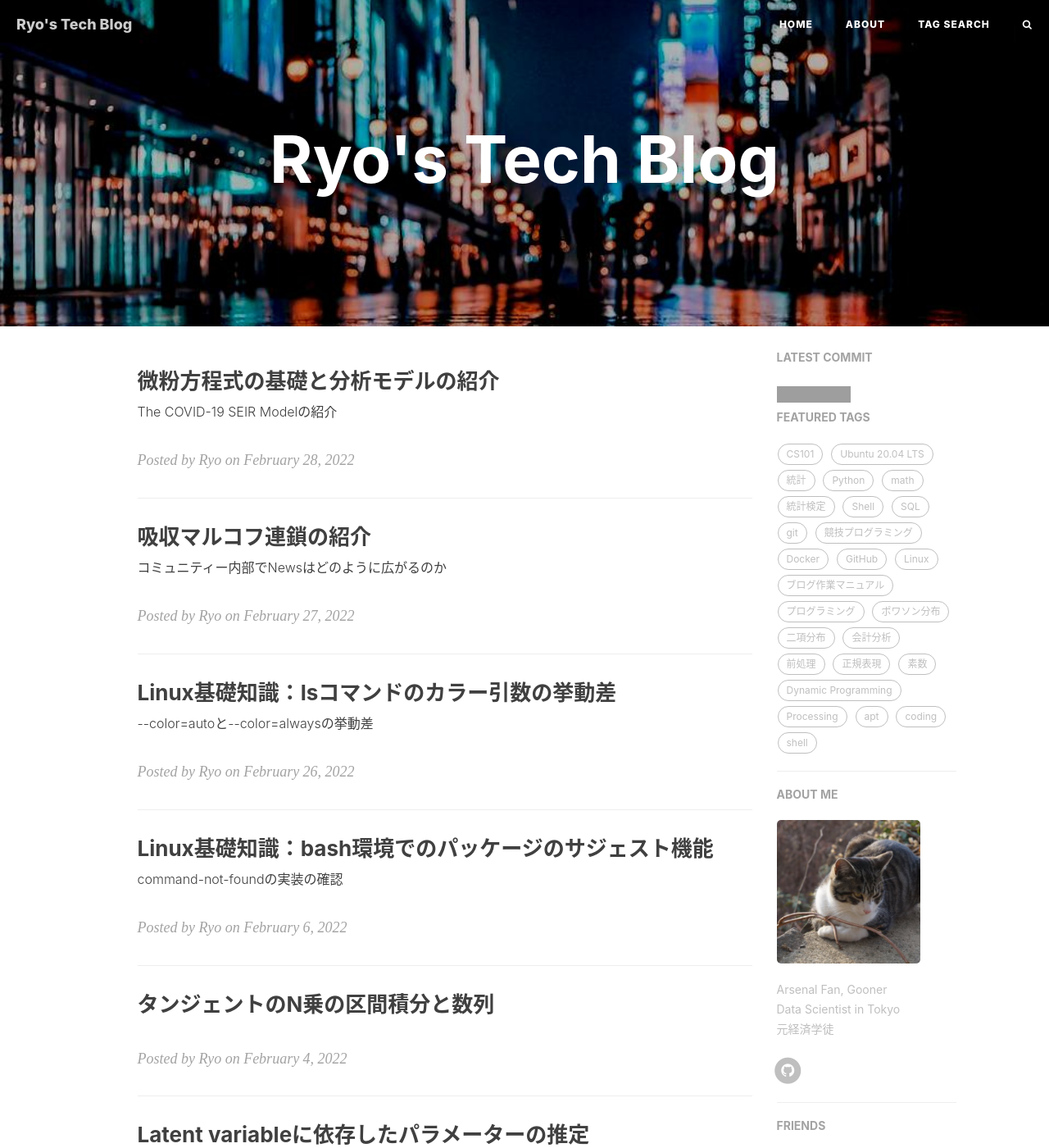
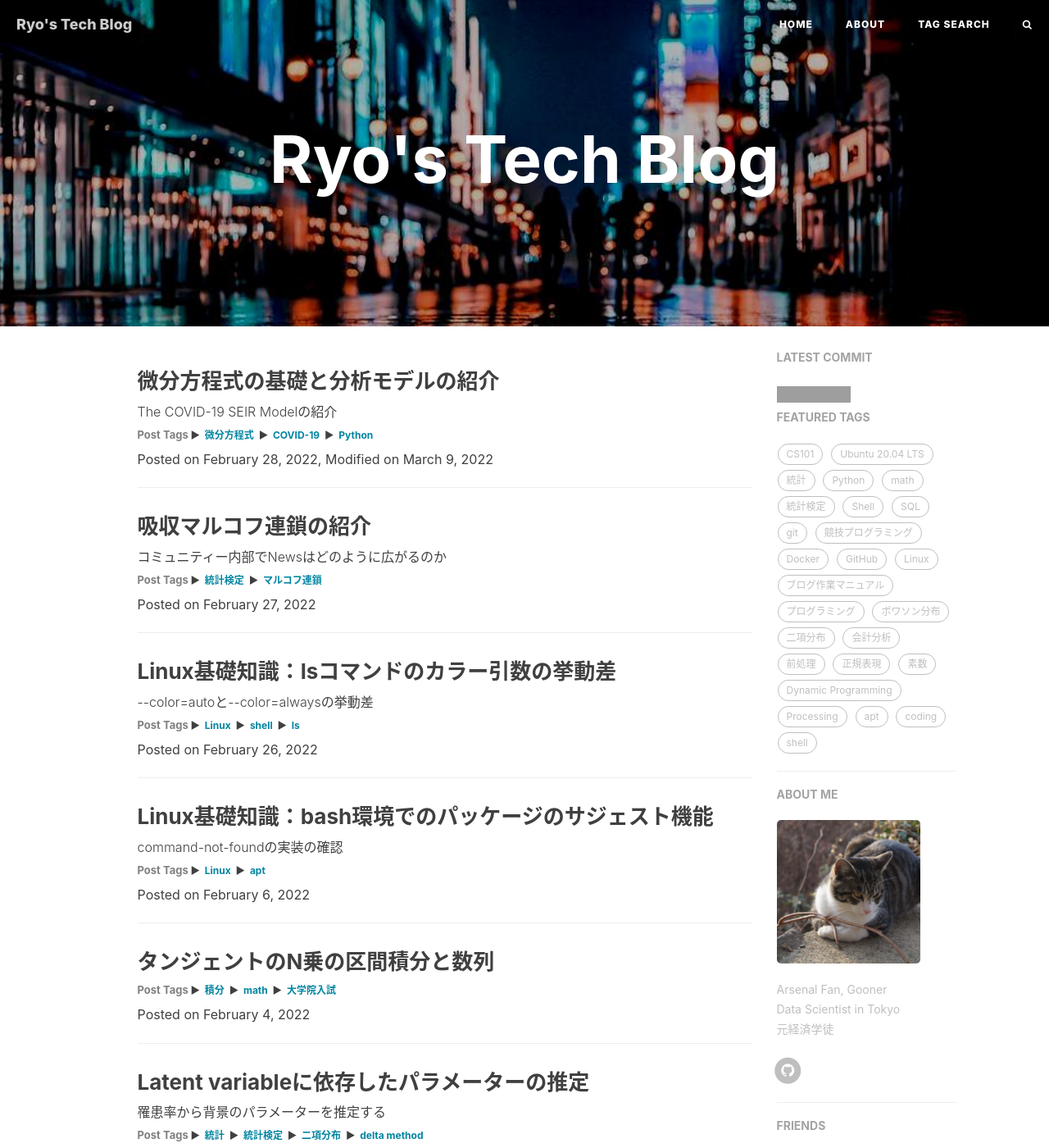
Before and after one commit to RyoNakagami/RyoNakagami.github.io, a Jekyll site: the page built from index.html, in a window 1280 px wide and 1400 px high. Shown: the whole window at 82% size. Built offline with Jekyll 4.4.1, drawn with Linux system fonts in a browser that asks for light colours; nearby versions of some CDN libraries; the list of posts is cut into pages by our own code; comment, search, counter and statistics services are not loaded; some of the changed text lies outside the part shown; grey boxes are pictures that could not be loaded.

Commit message:
FIX post-preview tag

```diff
--- a/_includes/intro-header.html
+++ b/_includes/intro-header.html
@@ -43,7 +43,10 @@
                     <h1>{{ page.title }}</h1>
                     {% comment %} always create a h2 for keeping the margin {% endcomment %}
                     <h2 class="subheading">{{ page.subtitle }}</h2>
-                    <span class="meta">Posted by {% if page.author %}{{ page.author }}{% else %}{{ site.title }}{% endif %} on {{ page.date | date: "%B %-d, %Y" }}</span>
+                    <span class="meta">
+                        Posted on {{ page.date| date: "%B %-d, %Y" }}
+                        {% if page.revise_date %}, Modified on {{ page.revise_date | date: "%B %-d, %Y" }}{% endif %}
+                    </span>
                 </div>
             </div>
         </div>
--- a/_posts/2022-02-28-differential-equation-and-SEIRmodel.md
+++ b/_posts/2022-02-28-differential-equation-and-SEIRmodel.md
@@ -1,18 +1,18 @@
 ---
 layout: post
-title: "微粉方程式の基礎と分析モデルの紹介"
+title: "微分方程式の基礎と分析モデルの紹介"
 subtitle: "The COVID-19 SEIR Modelの紹介"
 author: "Ryo"
 header-img: "img/bg-statistics.png"
 header-mask: 0.4
 catelog: true
 mathjax: true
-purpose:
+revise_date: 2022-03-09
 tags:
 
 - 微分方程式
 - COVID-19
-- python
+- Python
 ---
 
 **Table of Contents**
--- a/index.html
+++ b/index.html
@@ -24,19 +24,22 @@ description: ""
             {{ post.subtitle }}
         </h3>
         {% endif %}
-        <div class="post-content-preview">
-            {% if post.lang == 'en' %}
-                {{ post.content | strip_html | truncate:300 }}
-            {% else %}
-                {{ post.purpose | strip_html | truncate:200 }}
-                <br>
-                {{ post.goal | strip_html | truncate:200 }}
-            {% endif %}
-        </div>
     </a>
-    <p class="post-meta">
-        Posted by {% if post.author %}{{ post.author }}{% else %}{{ site.title }}{% endif %} on {{ post.date | date: "%B %-d, %Y" }}
-    </p>
+    <h6 class="post-tags">
+        <font size="2" color="gray">Post Tags</font>
+        {% for tag in post.tags %}
+        &#9658;
+         <a class="post-tag"
+            href="{{ site.baseurl }}/archive/?tag={{ tag | url_encode }}"
+            rel="{{ tag.size }}"
+            style="padding: 2px; margin-bottom: 6px; border: 1px dotted rgba(255, 255, 255, 0.8); border-radius: 99em; color: #0085a1;"
+            >{{ tag }}
+        </a>
+        {% endfor %}
+    </h6>
+
+        <!--Posted by {% if post.author %}{{ post.author }}{% else %}{{ site.title }}{% endif %} on {{ post.date | date: "%B %-d, %Y" }}  -->
+        Posted on {{ post.date| date: "%B %-d, %Y"}}{% if post.revise_date %}, Modified on {{ post.revise_date | date: "%B %-d, %Y" }}{% endif %}
 </div>
 <hr>
 {% endfor %}
```
